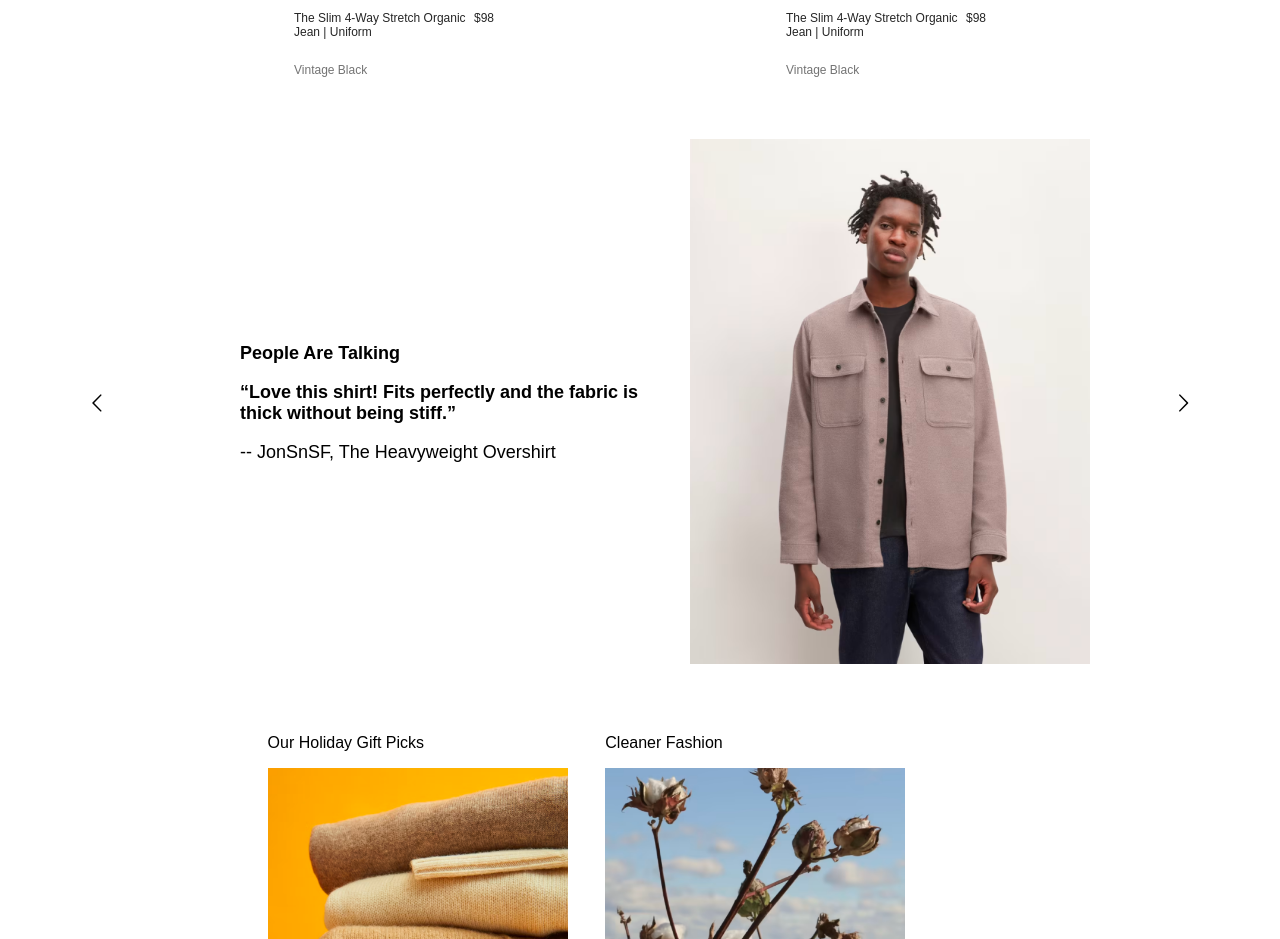
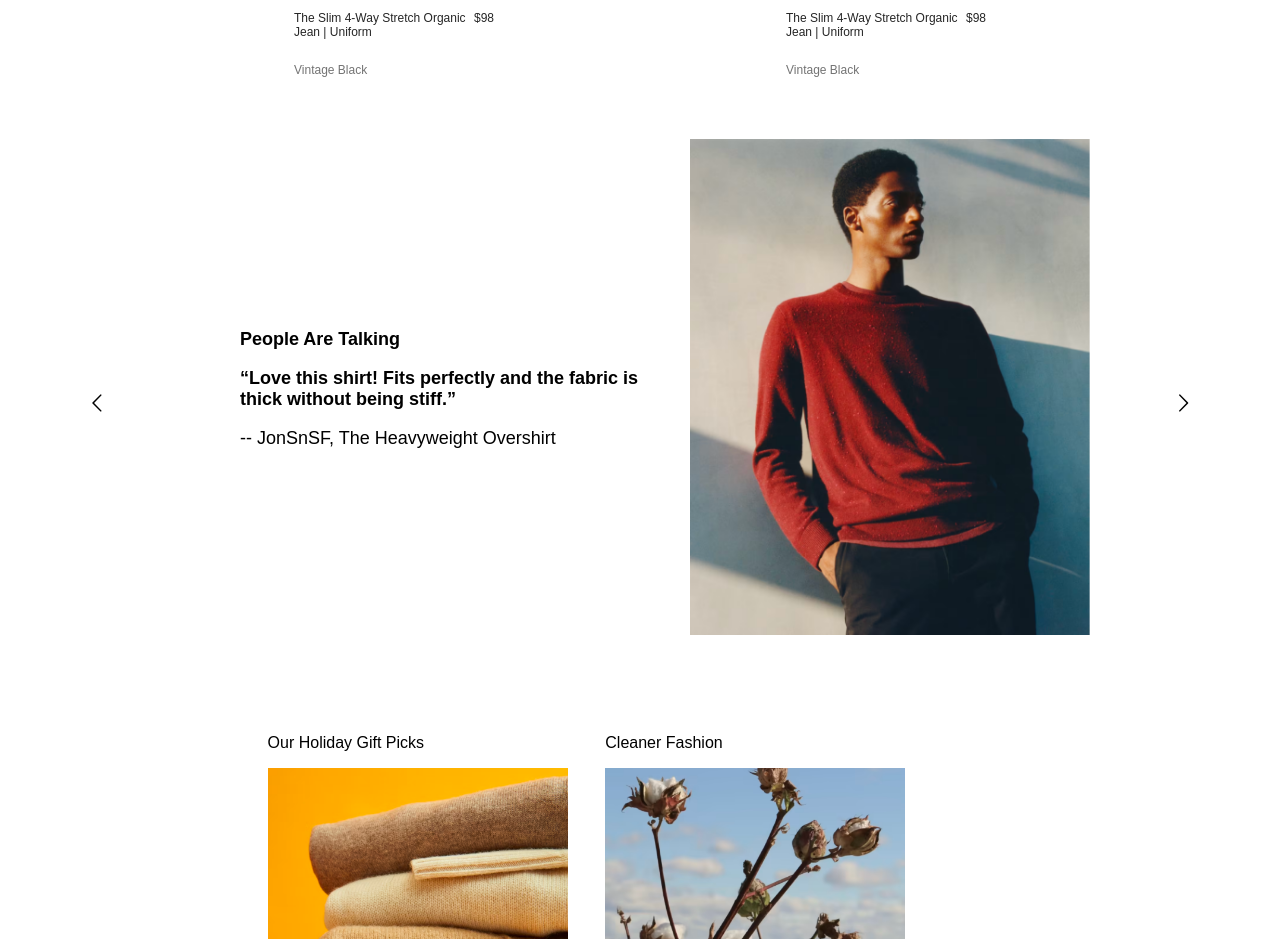
Before and after one commit to youssef7474/EcomerceFigmaTemplete, a React (Create React App) app: page / in a window 1280 px wide. Shown: the part 2540-3479 px from the top of the page. Built offline with nearby package versions, Linux system fonts and the light colour scheme; a web font is replaced by a local one.

Commit message:
new timer 3000 ms

```diff
--- a/src/features/homePage/SliderOne/SliderOne.jsx
+++ b/src/features/homePage/SliderOne/SliderOne.jsx
@@ -40,7 +40,7 @@ const SliderOne = () => {
     infinite={true}
     className={styles.slider}
     autoPlay={true} // Enable auto play
-    autoPlaySpeed={1000}
+    autoPlaySpeed={3000}
   >
   {SliderOnedata.map((el) => {
     return (
--- a/src/features/homePage/SliderTwo/SliderTwo.jsx
+++ b/src/features/homePage/SliderTwo/SliderTwo.jsx
@@ -30,7 +30,7 @@ const SliderTwo = () => {
     infinite={true}
     //className={styles.slider}
     autoPlay={true} // Enable auto play
-    autoPlaySpeed={2000}
+    autoPlaySpeed={3000}
   >
   {SliderTwoData.map((el) => {
     return (
```
